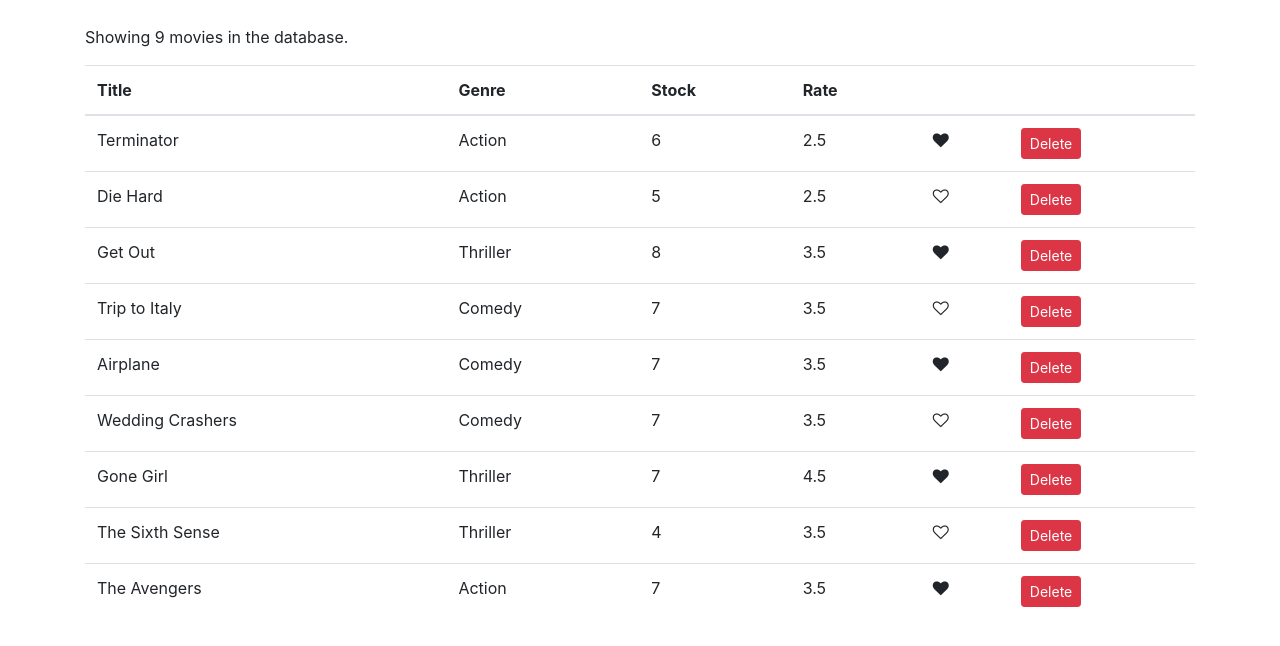
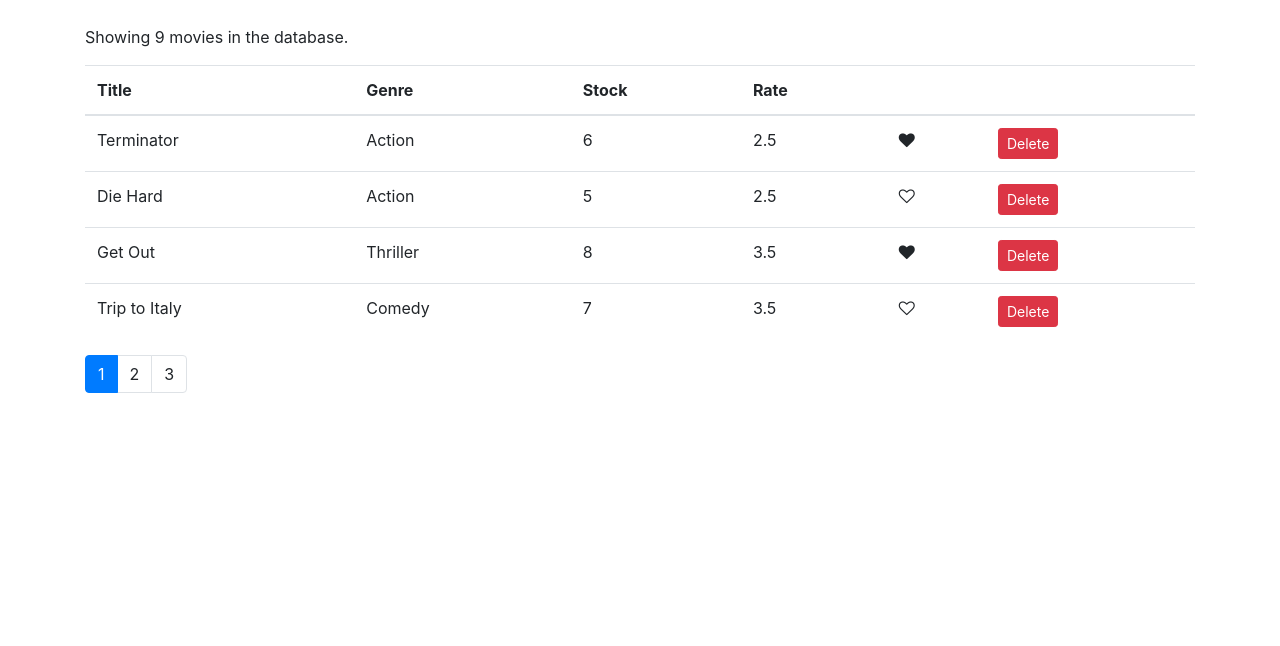
Before and after one commit to ahmedbouzana/ReactJS-Movies-Table, a React (Create React App) app: page / in a window 1280 px wide. Shown: the top 646 px of the page. Built offline with nearby package versions, Linux system fonts and the light colour scheme.

Commit message:
AddPagination

```diff
--- a/package.json
+++ b/package.json
@@ -6,6 +6,8 @@
   "dependencies": {
     "bootstrap": "^4.2.1",
     "font-awesome": "^4.7.0",
+    "lodash": "^4.17.11",
+    "prop-types": "^15.6.2",
     "react": "^16.7.0",
     "react-dom": "^16.7.0",
     "react-scripts": "2.1.3"
--- /dev/null
+++ b/src/components/common/pagination.jsx
@@ -0,0 +1,37 @@
+import React from "react";
+import PropTypes from "prop-types";
+import _ from "lodash";
+
+const Pagination = props => {
+  const { itemsCount, pageSize, onPageChange, currentPage } = props;
+
+  const pagesCount = Math.ceil(itemsCount / pageSize);
+  if (pagesCount === 1) return null;
+  const pages = _.range(1, pagesCount + 1);
+
+  return (
+    <nav>
+      <ul className="pagination">
+        {pages.map(page => (
+          <li
+            key={page}
+            className={page === currentPage ? "page-item active" : "page-item"}
+          >
+            <a className="page-link" onClick={() => onPageChange(page)}>
+              {page}
+            </a>
+          </li>
+        ))}
+      </ul>
+    </nav>
+  );
+};
+
+Pagination.prototype = {
+  itemsCount: PropTypes.number.isRequired,
+  pageSize: PropTypes.number.isRequired,
+  onPageChange: PropTypes.number.isRequired,
+  currentPage: PropTypes.func.isRequired
+};
+
+export default Pagination;
--- a/src/components/movies.jsx
+++ b/src/components/movies.jsx
@@ -1,29 +1,36 @@
-import React, { Component } from 'react';
-import {getMovies} from '../services/movieService';
-import Like from './common/like';
+import React, { Component } from "react";
+import { getMovies } from "../services/movieService";
+import Like from "./common/like";
+import Pagination from "./common/pagination";
+import { paginate } from "../utils/paginate";
 
 class Movies extends Component {
-    state = { movies:getMovies()  }
+  state = { movies: getMovies(), pageSize: 4, currentPage: 1 };
 
-handleDelete = (movie) =>{
+  handleDelete = movie => {
     const movies = this.state.movies.filter(m => m._id !== movie._id);
-    this.setState({movies});
+    this.setState({ movies });
   };
 
-handleLike= movie =>{
+  handleLike = movie => {
     const movies = [...this.state.movies];
     const index = movies.indexOf(movie);
-    movies[index] = {...movies[index]};
+    movies[index] = { ...movies[index] };
     movies[index].liked = !movies[index].liked;
-    this.setState({movies});
+    this.setState({ movies });
+  };
+
+  handlePageChange = page => {
+    this.setState({ currentPage: page });
   };
 
   render() {
+    const { length: count } = this.state.movies;
+    const { pageSize, currentPage, movies: allMovies } = this.state;
 
-        const{length : count} = this.state.movies;
+    if (count === 0) return <p>There are no movies in the database.</p>;
 
-        if(count === 0)
-            return <p>There are no movies in the database.</p>;
+    const movies = paginate(allMovies, currentPage, pageSize);
 
     return (
       <React.Fragment>
@@ -35,28 +42,41 @@
               <th>Genre</th>
               <th>Stock</th>
               <th>Rate</th>
-                            <th></th>
-                            <th></th>
+              <th />
+              <th />
             </tr>
           </thead>
           <tbody>
-                        {this.state.movies.map(movie => (
+            {movies.map(movie => (
               <tr key={movie._id}>
                 <td>{movie.title}</td>
                 <td>{movie.genre.name}</td>
                 <td>{movie.numberInStock}</td>
                 <td>{movie.dailyRentalRate}</td>
                 <td>
-                                    <Like liked={movie.liked} onClick={() => this.handleLike(movie)}/>
+                  <Like
+                    liked={movie.liked}
+                    onClick={() => this.handleLike(movie)}
+                  />
                 </td>
                 <td>
-                                    <button onClick={() => this.handleDelete(movie)} className="btn btn-danger btn-sm">Delete</button>
+                  <button
+                    onClick={() => this.handleDelete(movie)}
+                    className="btn btn-danger btn-sm"
+                  >
+                    Delete
+                  </button>
                 </td>
               </tr>
             ))}
-
           </tbody>
         </table>
+        <Pagination
+          itemsCount={count}
+          pageSize={pageSize}
+          currentPage={currentPage}
+          onPageChange={this.handlePageChange}
+        />
       </React.Fragment>
     );
   }
--- /dev/null
+++ b/src/utils/paginate.js
@@ -0,0 +1,9 @@
+import _ from "lodash";
+
+export function paginate(items, pageNumber, pageSize) {
+  const startIndex = (pageNumber - 1) * pageSize;
+  return _(items)
+    .slice(startIndex)
+    .take(pageSize)
+    .value();
+}
```
Also changed, not shown: 1 other file (tests, documents, lock files or other folders). Lines whose indentation alone changed are shown as unchanged.
